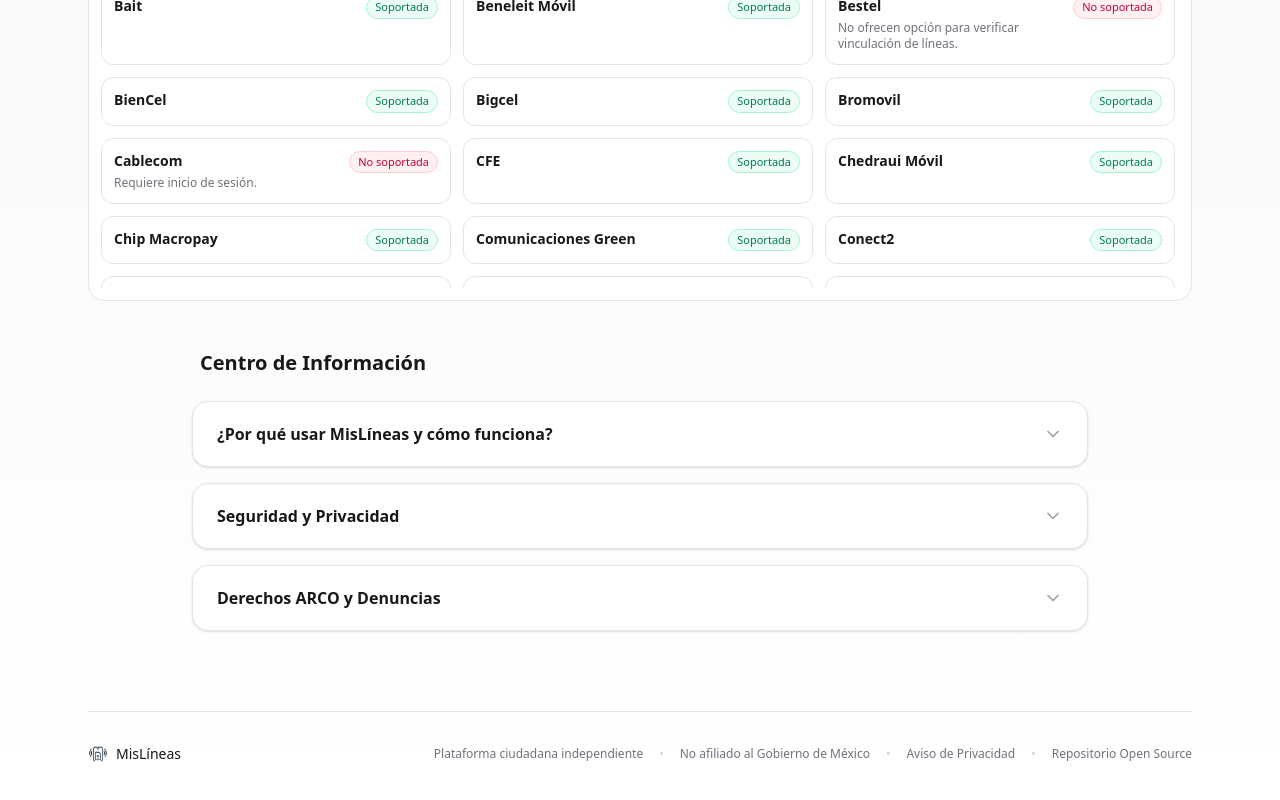
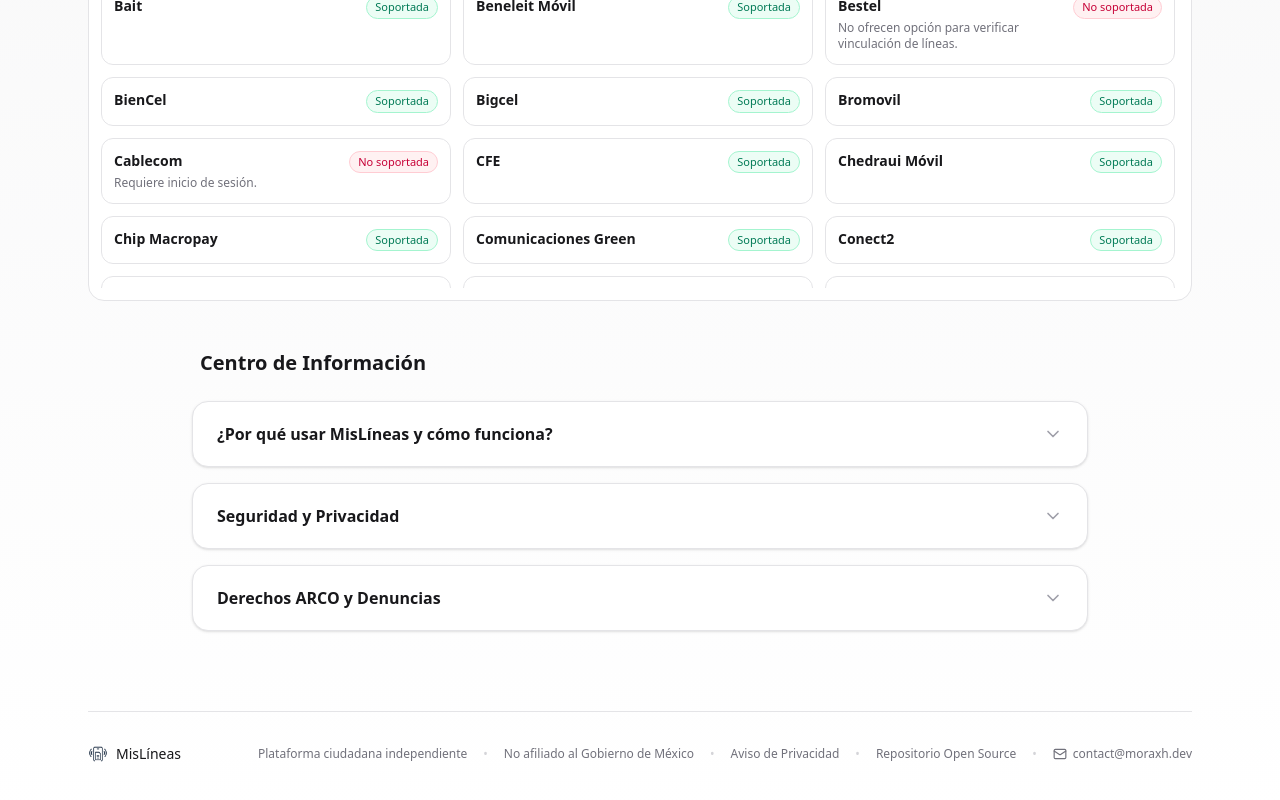
Before and after one commit to CarlosNunezMX/MisLineas, a Next.js app: page / in a window 1280 px wide. Shown: the part 1849-2649 px from the top of the page. Built offline with nearby package versions, Linux system fonts and the light colour scheme.

Commit message:
feat(footer): add contact email link

```diff
--- a/src/components/home/Footer.tsx
+++ b/src/components/home/Footer.tsx
@@ -34,6 +34,27 @@
         >
           Repositorio Open Source
         </a>
+        <span className="hidden md:block text-zinc-300">&bull;</span>
+        <a
+          href="mailto:contact@moraxh.dev"
+          className="flex items-center gap-1.5 hover:text-black transition-colors"
+        >
+          <svg
+            xmlns="http://www.w3.org/2000/svg"
+            viewBox="0 0 24 24"
+            fill="none"
+            stroke="currentColor"
+            strokeWidth="2"
+            strokeLinecap="round"
+            strokeLinejoin="round"
+            className="w-3.5 h-3.5"
+            aria-hidden="true"
+          >
+            <rect x="2" y="4" width="20" height="16" rx="2" />
+            <path d="m22 7-8.97 5.7a1.94 1.94 0 0 1-2.06 0L2 7" />
+          </svg>
+          contact@moraxh.dev
+        </a>
       </div>
     </footer>
   );
```
